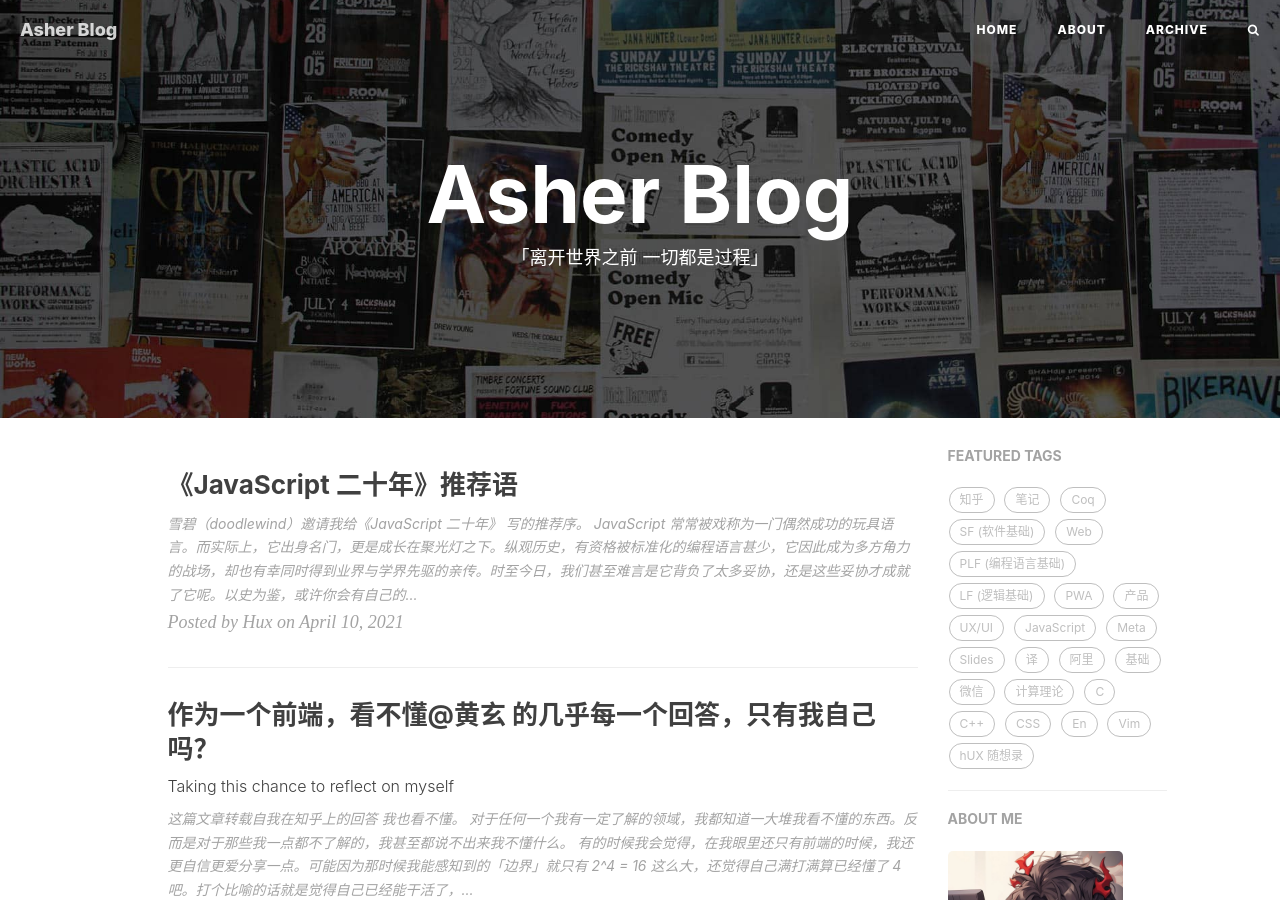
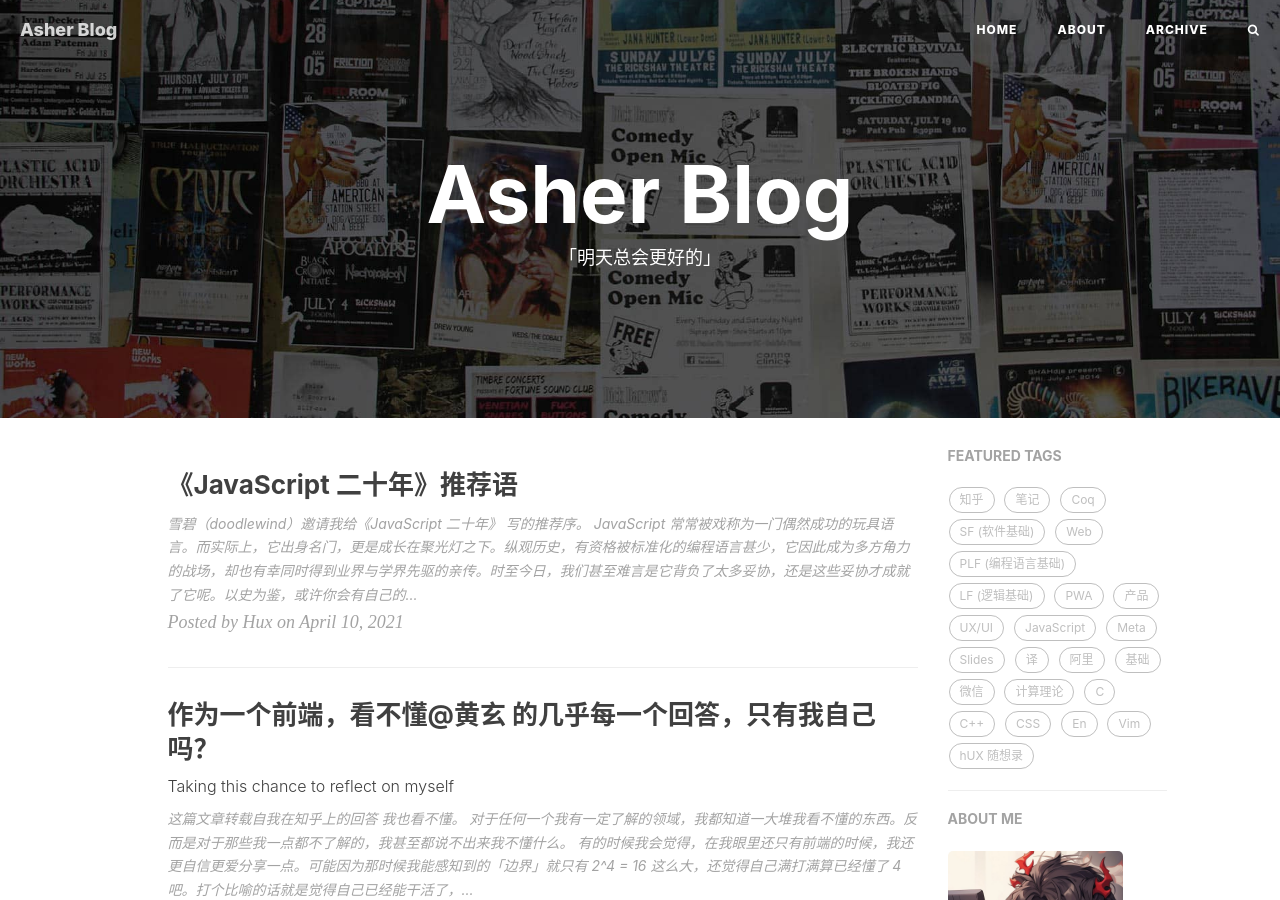
Before and after one commit to Asher-hss/Asher-hss.github.io, a Jekyll site: the page built from index.html, in a window 1280 px wide and 900 px high. Built offline with Jekyll 4.4.1, drawn with Linux system fonts in a browser that asks for light colours; nearby versions of some CDN libraries; the list of posts is cut into pages by our own code; comment, search, counter and statistics services are not loaded.

Commit message:
Update index.html

```diff
--- a/index.html
+++ b/index.html
@@ -1,6 +1,6 @@
 ---
 layout: page
-description: "「离开世界之前 一切都是过程」"
+description: "「明天总会更好的」"
 ---
 
 {% for post in paginator.posts %}
```
